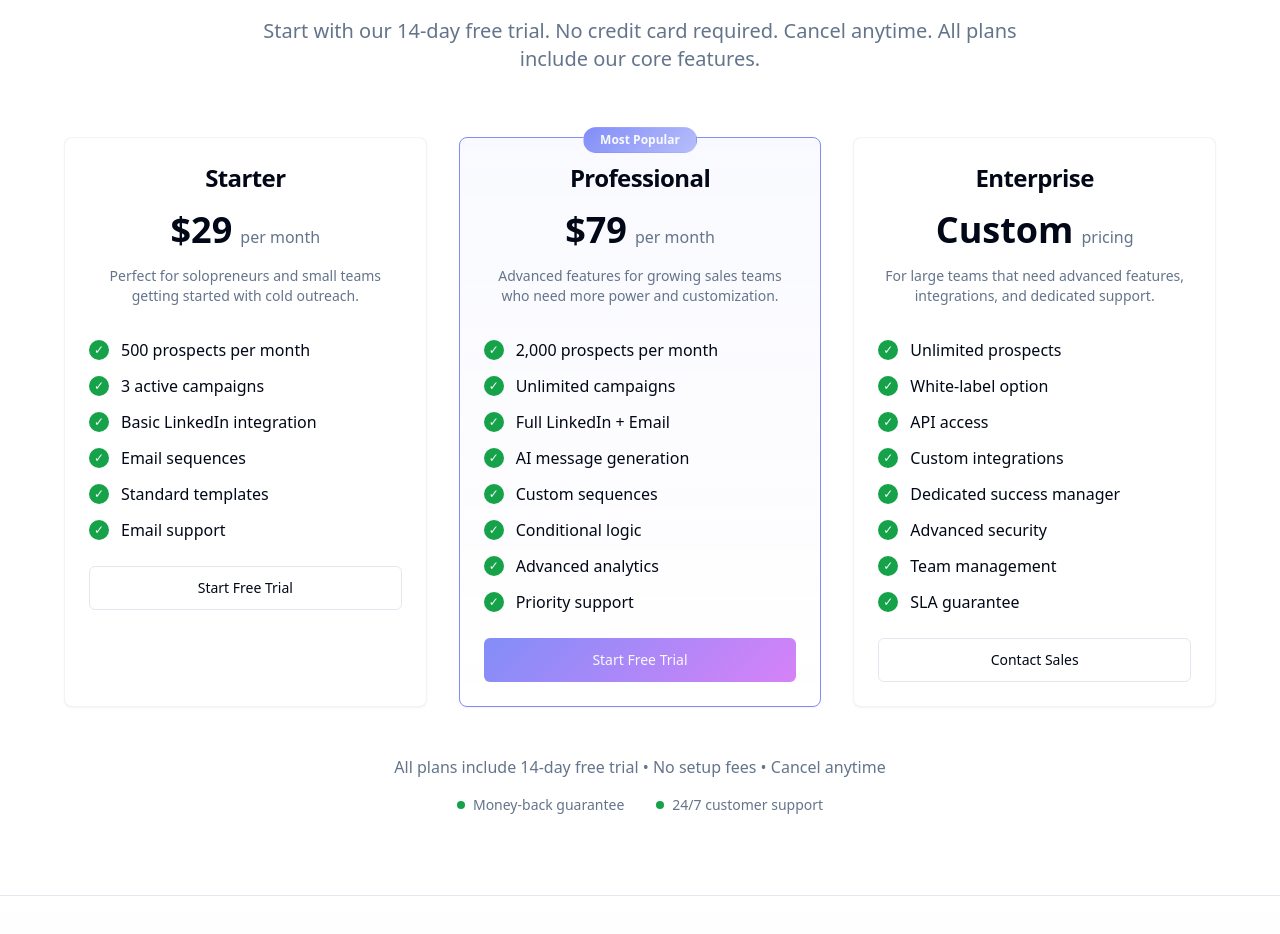
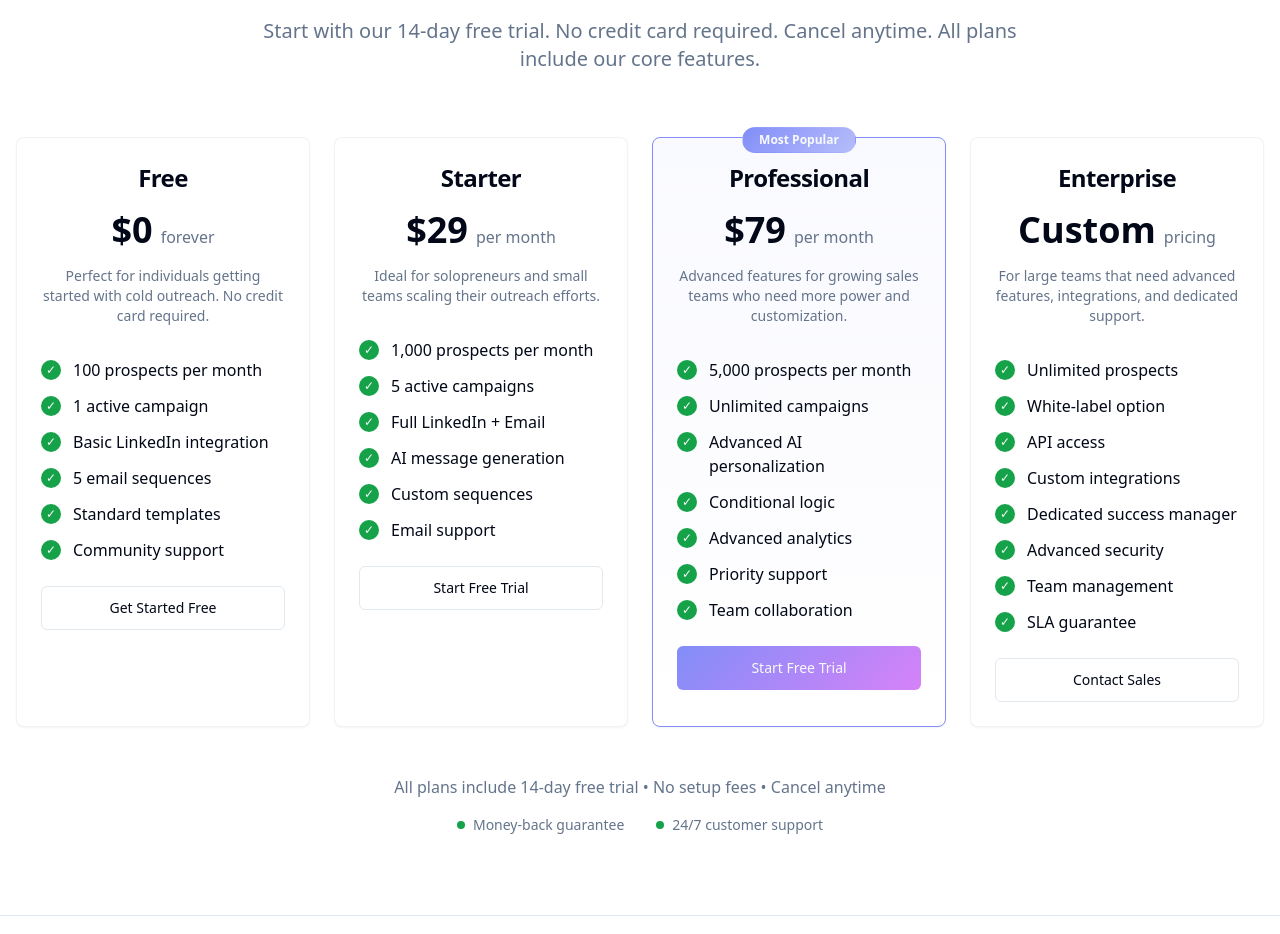
Before and after one commit to georgefarauanu/outreach-ignition-forge, a React (Vite) app: page / in a window 1280 px wide. Shown: the part 3180-4114 px from the top of the page. Built offline with nearby package versions, Linux system fonts and the light colour scheme.

Commit message:
Refactor: Implement freemium business model
Reconfigure pricing packages to reflect a freemium model.

```diff
--- a/src/components/Pricing.tsx
+++ b/src/components/Pricing.tsx
@@ -4,16 +4,32 @@ import { Badge } from "@/components/ui/badge";
 
 const plans = [
   {
+    name: "Free",
+    price: "$0",
+    period: "forever",
+    description: "Perfect for individuals getting started with cold outreach. No credit card required.",
+    features: [
+      "100 prospects per month",
+      "1 active campaign",
+      "Basic LinkedIn integration",
+      "5 email sequences",
+      "Standard templates",
+      "Community support"
+    ],
+    popular: false,
+    buttonText: "Get Started Free"
+  },
+  {
     name: "Starter",
     price: "$29",
     period: "per month",
-    description: "Perfect for solopreneurs and small teams getting started with cold outreach.",
+    description: "Ideal for solopreneurs and small teams scaling their outreach efforts.",
     features: [
-      "500 prospects per month",
-      "3 active campaigns",
-      "Basic LinkedIn integration",
-      "Email sequences",
-      "Standard templates",
+      "1,000 prospects per month",
+      "5 active campaigns",
+      "Full LinkedIn + Email",
+      "AI message generation",
+      "Custom sequences",
       "Email support"
     ],
     popular: false,
@@ -25,14 +41,13 @@ const plans = [
     period: "per month",
     description: "Advanced features for growing sales teams who need more power and customization.",
     features: [
-      "2,000 prospects per month",
+      "5,000 prospects per month",
       "Unlimited campaigns",
-      "Full LinkedIn + Email",
-      "AI message generation",
-      "Custom sequences",
+      "Advanced AI personalization",
       "Conditional logic",
       "Advanced analytics",
-      "Priority support"
+      "Priority support",
+      "Team collaboration"
     ],
     popular: true,
     buttonText: "Start Free Trial"
@@ -75,7 +90,7 @@ const Pricing = () => {
           </p>
         </div>
 
-        <div className="grid lg:grid-cols-3 gap-8 max-w-6xl mx-auto">
+        <div className="grid lg:grid-cols-4 gap-6 max-w-7xl mx-auto">
           {plans.map((plan, index) => (
             <Card
               key={index}
```
